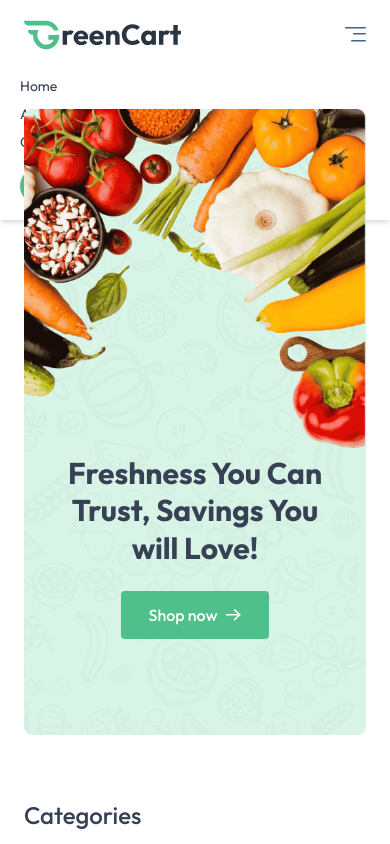
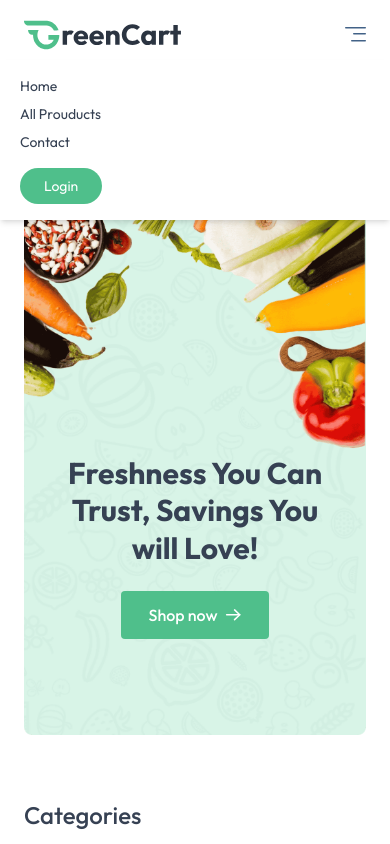
Before and after one commit to sachinjaiswal111/Ecommerce-GreenCart-, a React (Vite) app in the folder client/: page / in a window 390 px wide. Both pictures are taken after a click on the button "Menu". Shown: the top 844 px of the page. Built offline with nearby package versions, Linux system fonts and the light colour scheme; no server answers; a web font is replaced by a local one.

Commit message:
solving bugs

```diff
--- a/client/src/Components/Navbar.jsx
+++ b/client/src/Components/Navbar.jsx
@@ -75,7 +75,7 @@
                 <img src={assets.menu_icon} alt="menu" className='' />
             </button>
 
-            {open && (<div className={`${open ? 'flex' : 'hidden'} absolute top-[60px] left-0 w-full bg-white shadow-md py-4 flex-col items-start gap-2 px-5 text-sm md:hidden`}>
+            {open && (<div className={`${open ? 'flex' : 'hidden'} absolute top-[60px] left-0 w-full bg-white shadow-md py-4 flex-col items-start gap-2 px-5 text-sm md:hidden z-50`}>
                 <NavLink to='/' onClick={() => { setOpen(false) }}>Home</NavLink>
                 <NavLink to='/products' onClick={() => { setOpen(false) }}>All Prouducts</NavLink>
                 {user &&
```
